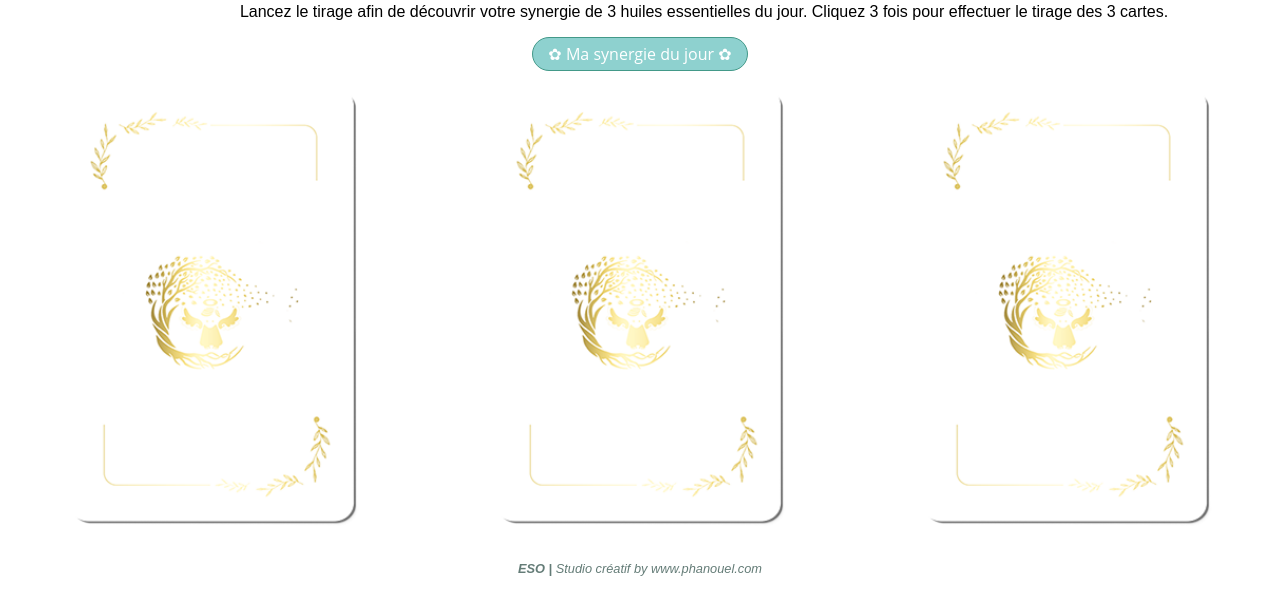
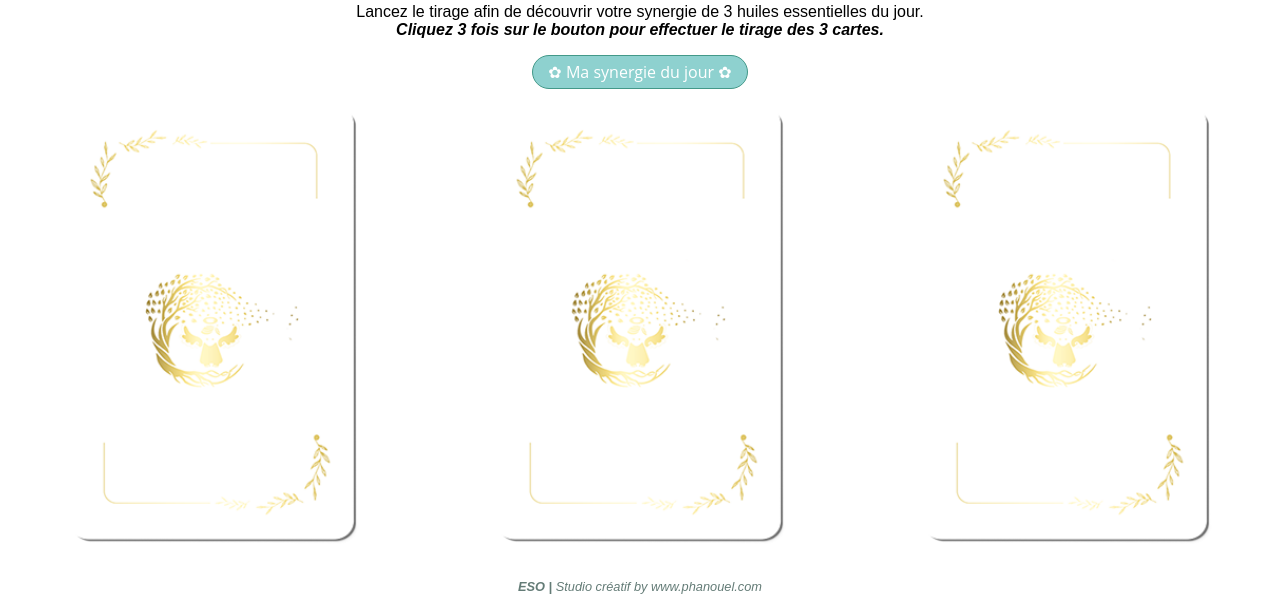
Before and after one commit to SoArcham/Tirage-Oracle-Essentielles, a plain HTML site: page index.html in a window 1280 px wide. Shown: the part 216-823 px from the top of the page. Drawn offline with Linux system fonts and the light colour scheme.

Commit message:
Update index.html

```diff
--- a/index.html
+++ b/index.html
@@ -81,7 +81,6 @@
     }
 
     #feuille p {
-	padding-left: 10vw;
 	text-align: center;
         font-family: 'Arial', Times, sans serif;
 	font-size : 1rem;
@@ -93,7 +92,8 @@
 	<div id="feuille">
 		<img src="images/Feuillage-CFNE.png" alt="Feuillage-CFNE.png" id="feuille-img" style="width: 156px; height: 160px; transform: translate(0px, 0px);">
 		<h1>Tirage avec l'Oracle "Les essentielles"</h1>
-		<p>Lancez le tirage afin de découvrir votre synergie de 3 huiles essentielles du jour. Cliquez 3 fois pour effectuer le tirage des 3 cartes.</p>
+		<p>Lancez le tirage afin de découvrir votre synergie de 3 huiles essentielles du jour. <br />
+		<i><b>Cliquez 3 fois sur le bouton pour effectuer le tirage des 3 cartes.</b></i></p>
 	</div>
 		<button id="go">✿ Ma synergie du jour ✿</button>
 		<button id="replay" class="hide">⟲ Faire un autre tirage ⟲</button>
```
